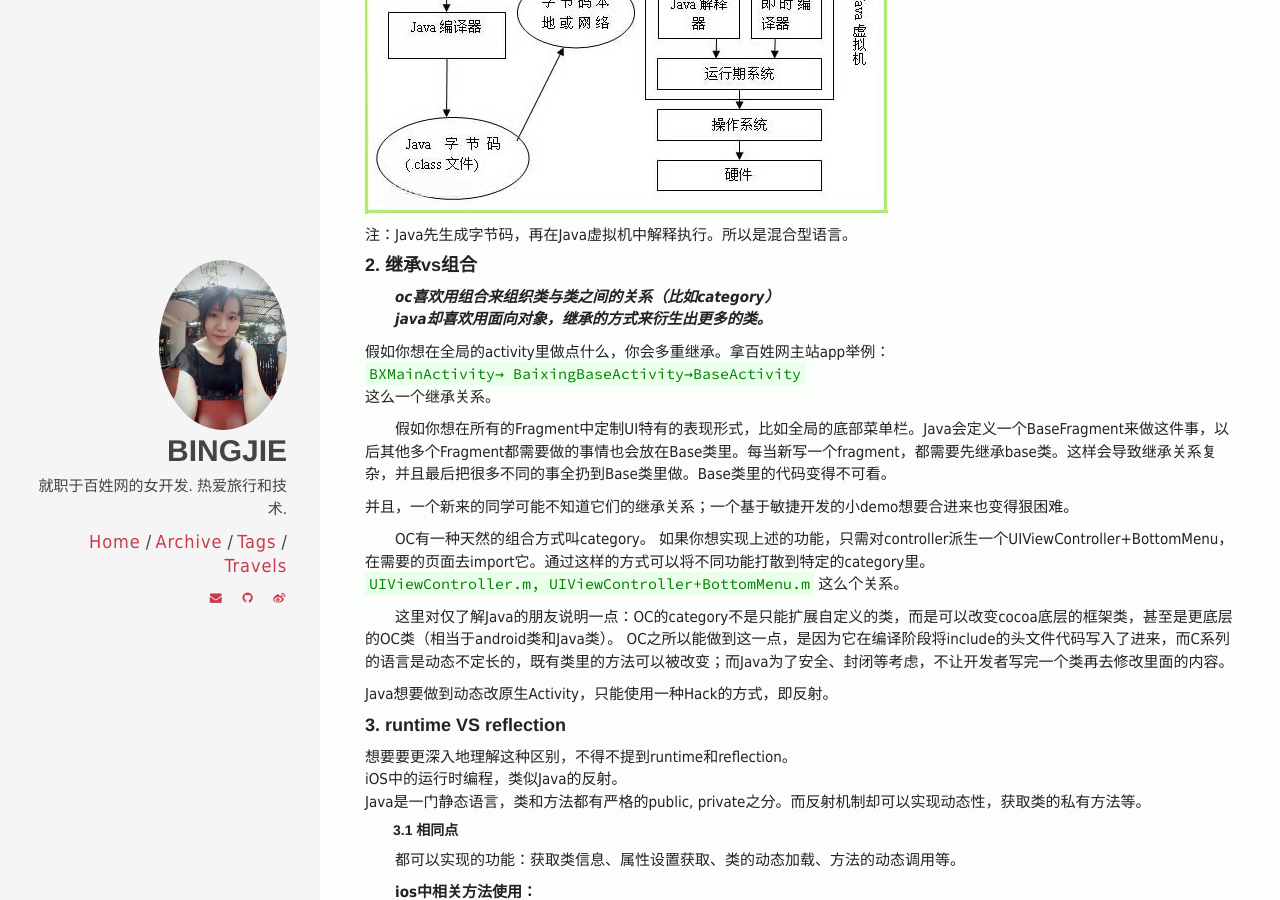
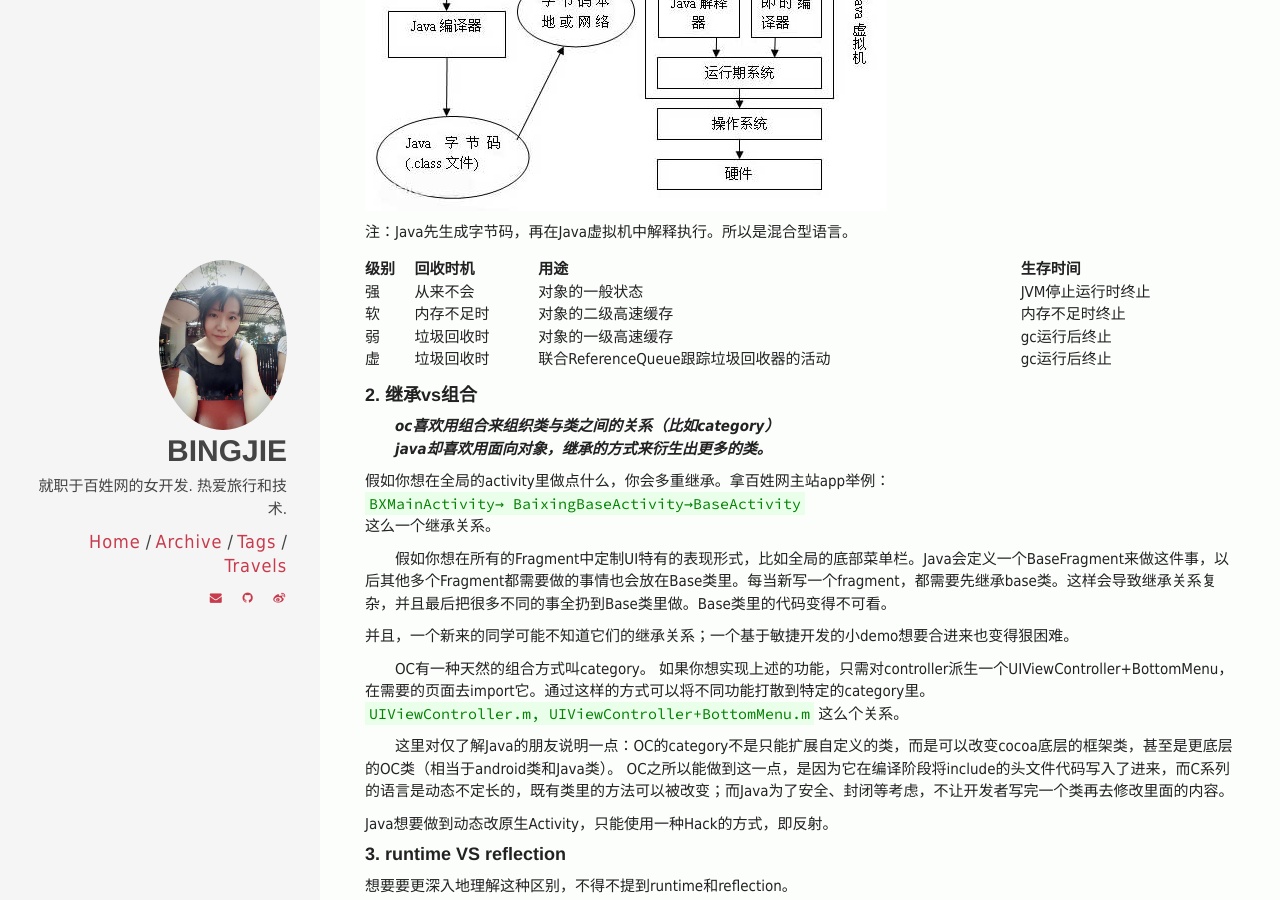
Before and after one commit to chaojimiaomiao/chaojimiaomiao.github.io, a Jekyll site: the page built from _posts/2015-11-14-从语言的特性说开去.md, in a window 1280 px wide and 900 px high, scrolled down 674 px. Built offline with Jekyll 4.4.1, drawn with Linux system fonts in a browser that asks for light colours; Markdown is read by kramdown in place of the engine named in the settings; comment, search, counter and statistics services are not loaded.

Commit message:
加上表格看下。

```diff
--- a/_config.yml
+++ b/_config.yml
@@ -14,7 +14,9 @@ url: http://chaojimiaomiao.github.io # the base hostname & protocol for your sit
 # Jekyll configuration
 ####################################
 #
-markdown:    kramdown
+markdown:    redcarpet
+redcarpet:
+    extensions: ["tables"]
 highlighter: pygments
 excerpt_separator: <!--more-->
 sass:
--- a/_posts/2015-11-14-从语言的特性说开去.md
+++ b/_posts/2015-11-14-从语言的特性说开去.md
@@ -21,6 +21,13 @@ Java有虚拟机JVM的概念。
 ![image]({{ site.url }}/img/language_java.jpg)
 
 注：Java先生成字节码，再在Java虚拟机中解释执行。所以是混合型语言。
+
+| 级别| 回收时机  | 用途                                | 生存时间         |
+| ---| :--------  :------------------------          |:--------------- |
+| 强 | 从来不会   | 对象的一般状态                       | JVM停止运行时终止 |
+| 软 | 内存不足时 | 对象的二级高速缓存                    | 内存不足时终止    |
+| 弱 | 垃圾回收时 | 对象的一级高速缓存                    | gc运行后终止     |
+| 虚 | 垃圾回收时 | 联合ReferenceQueue跟踪垃圾回收器的活动 |gc运行后终止      |
 
 #### 2. 继承vs组合
 
```
Also changed, not shown: img/language_gc.png (renamed from img/language_gc.jpg), img/language_java.jpg.
